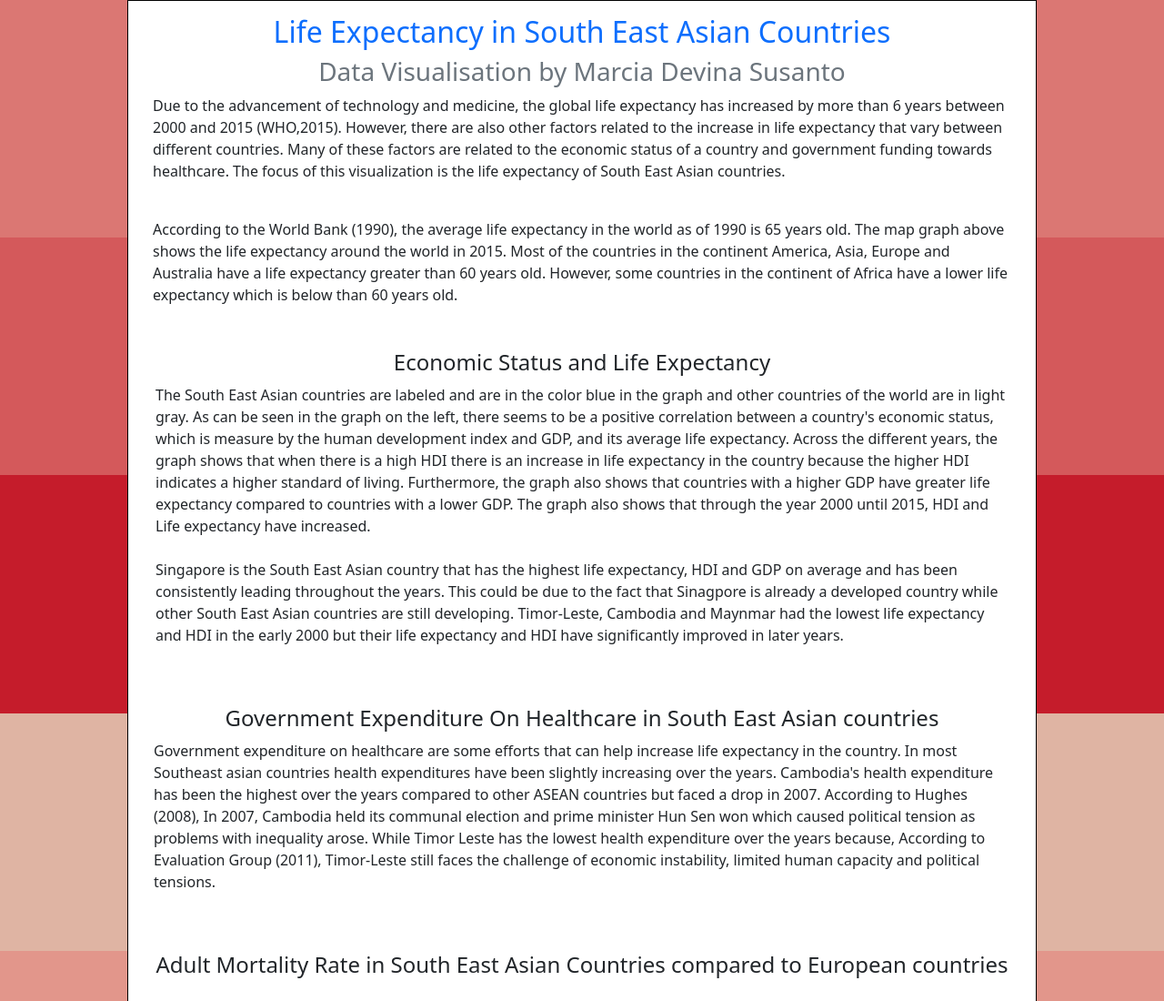
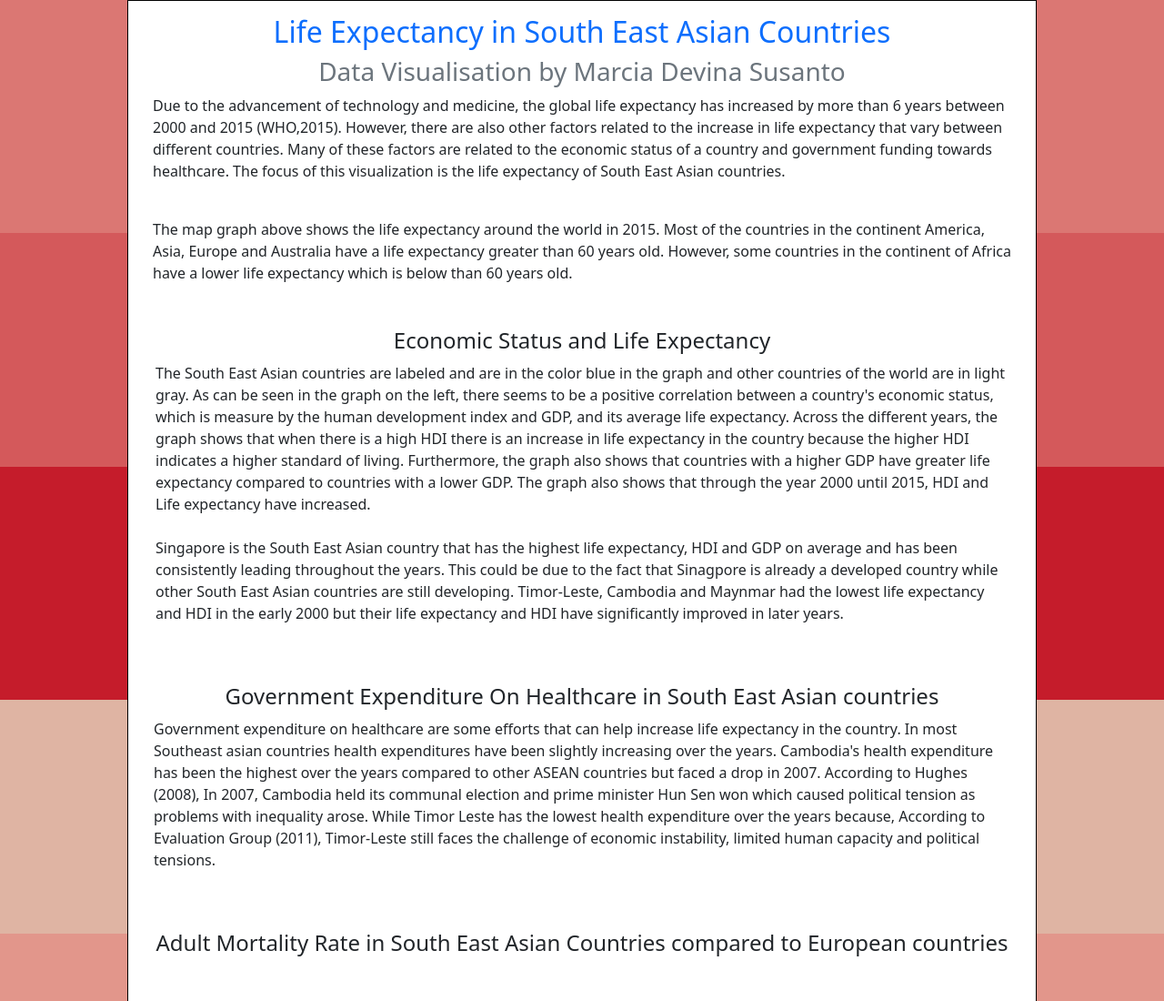
Before and after one commit to Marciadev11/Data-Visualization, a plain HTML site: page index.html in a window 1280 px wide. Shown: the top 1100 px of the page at 91% size. Drawn offline with Linux system fonts and the light colour scheme; a script that the page names is missing.

Commit message:
Update index.html

```diff
--- a/index.html
+++ b/index.html
@@ -52,7 +52,6 @@
             }).catch(console.error);
           </script>
           <br>
-          According to the World Bank (1990), the average life expectancy in the world as of 1990 is 65 years old.
           The map graph above shows the life expectancy around the world in 2015. Most of the countries in the
           continent America, Asia, Europe and Australia have a life expectancy greater than 60 years old. However, some
           countries in the continent of Africa have a lower life expectancy which is below than 60 years old.
```
